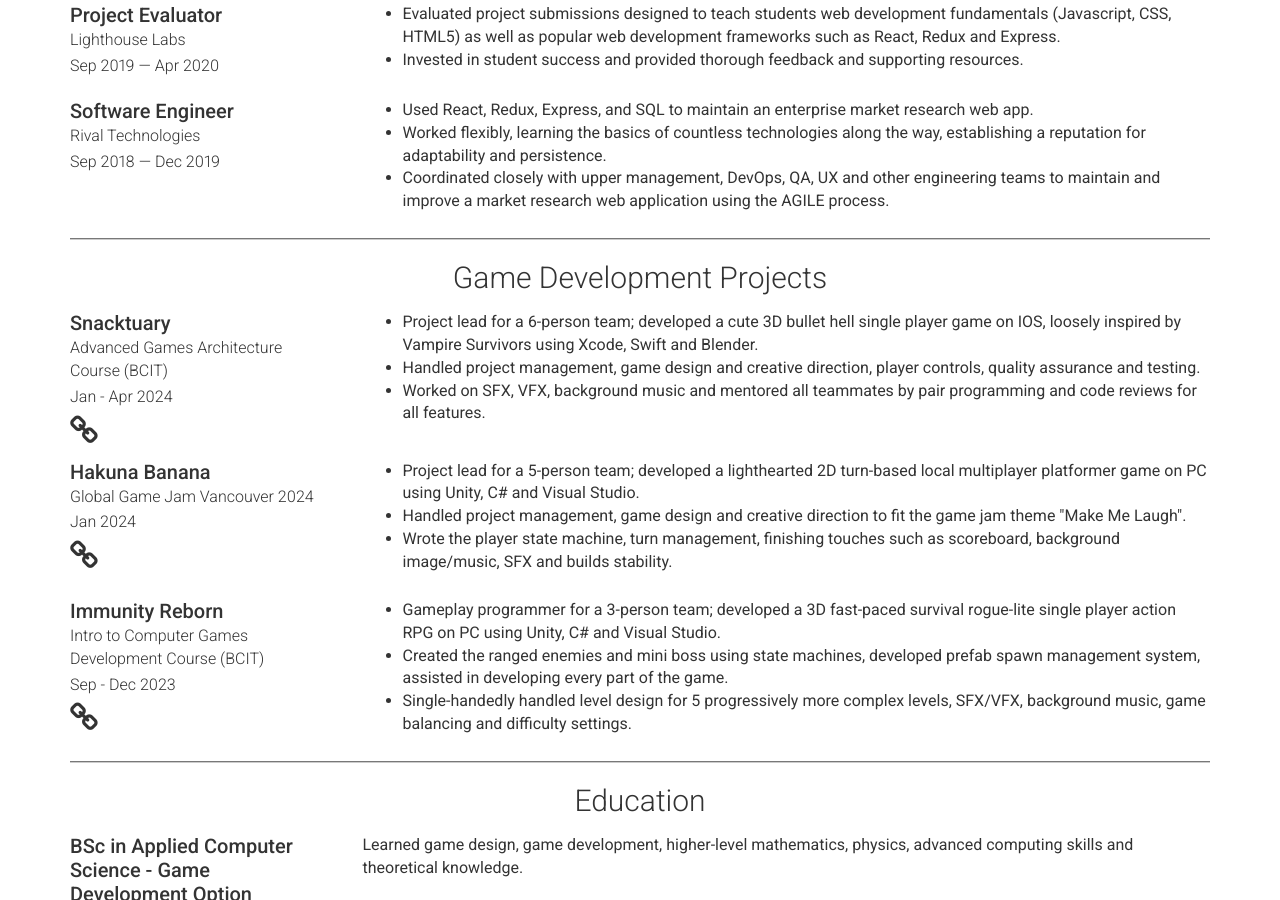
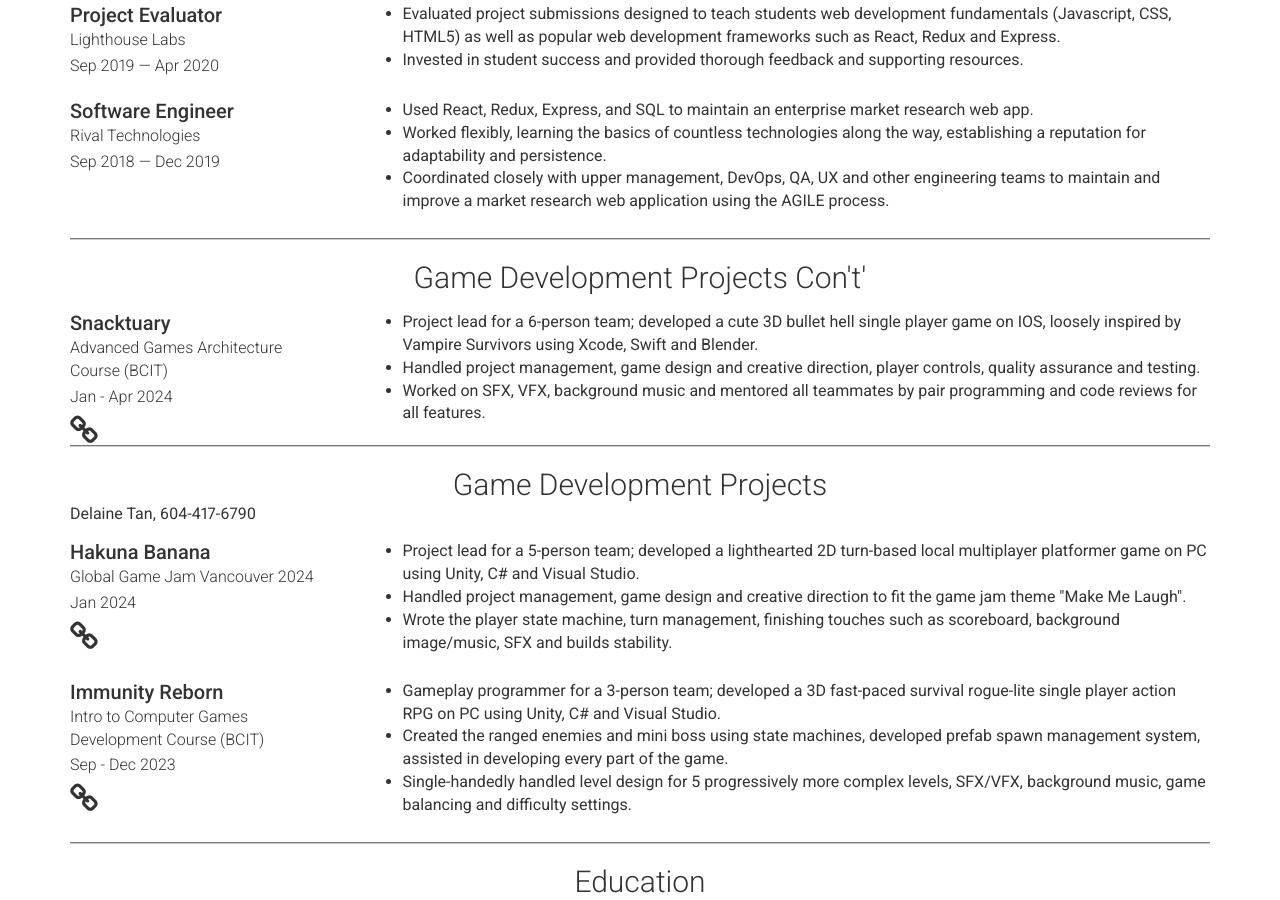
Before and after one commit to DelaineWTan/delainewtan.github.io, a Jekyll site: the page built from index.md, in a window 1280 px wide and 900 px high, scrolled down 496 px. Built offline with Jekyll 4.4.1, drawn with Linux system fonts in a browser that asks for light colours.

Commit message:
Test adding another header for print only.

```diff
--- a/_includes/projects.html
+++ b/_includes/projects.html
@@ -1,6 +1,11 @@
 <div class="container projects-container">
-  <h3>{{ site.projects_title | default: "Game Development Projects" }}</h3>
+  <h3>{{ site.projects_title | default: "Game Development Projects Con't'" }}</h3>
   {% for project in site.data.projects %}
     {% include {{ project.layout | default: 'left' | append: ".html" }} item=project %}
+    {% if forloop.first %}
+        <!-- Add your header here -->
+        <h3>{{ site.projects_title | default: "Game Development Projects" }}</h3>
+        <p>Delaine Tan, 604-417-6790</p>
+        {% endif %}
   {% endfor %}
 </div>
```
